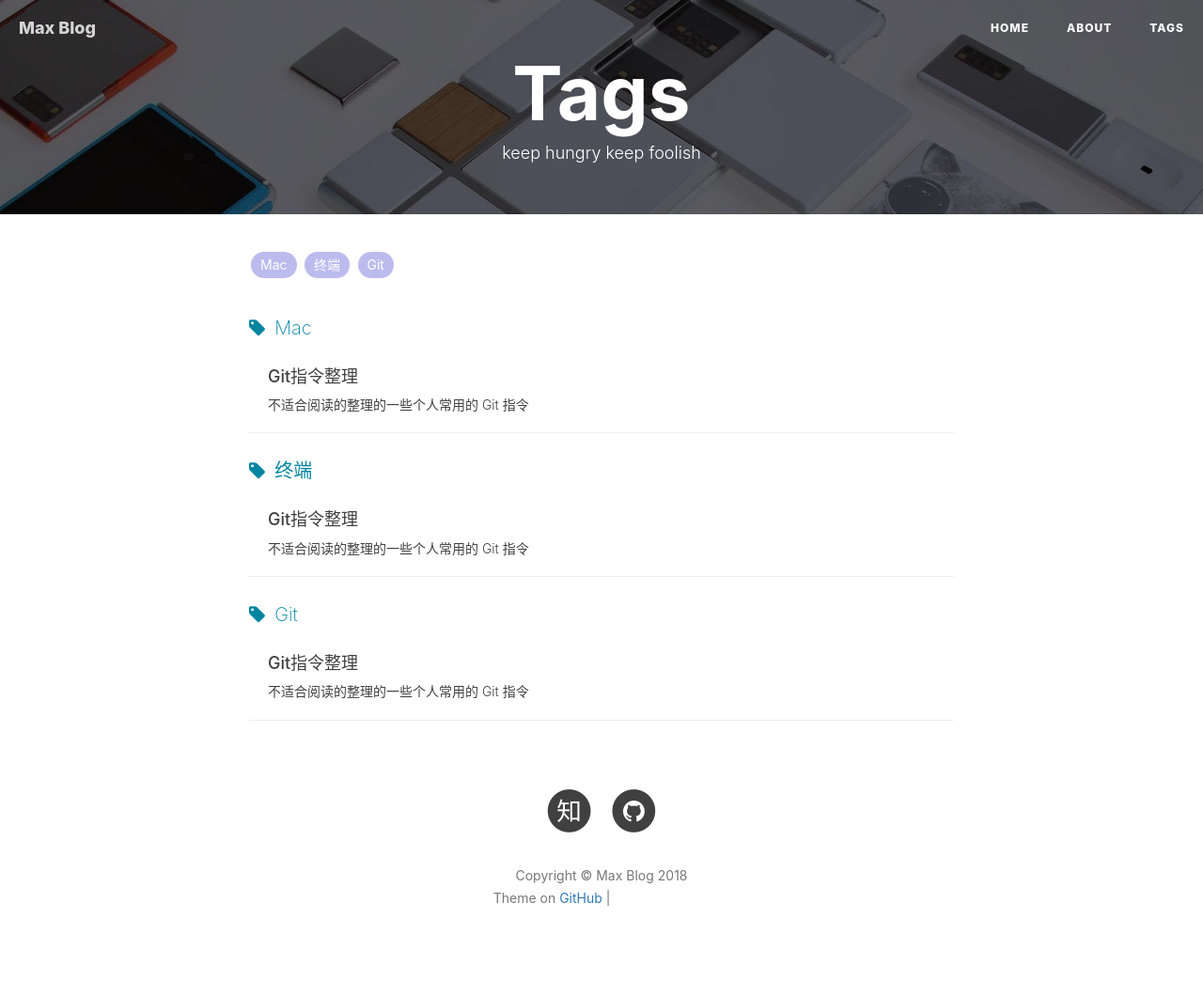
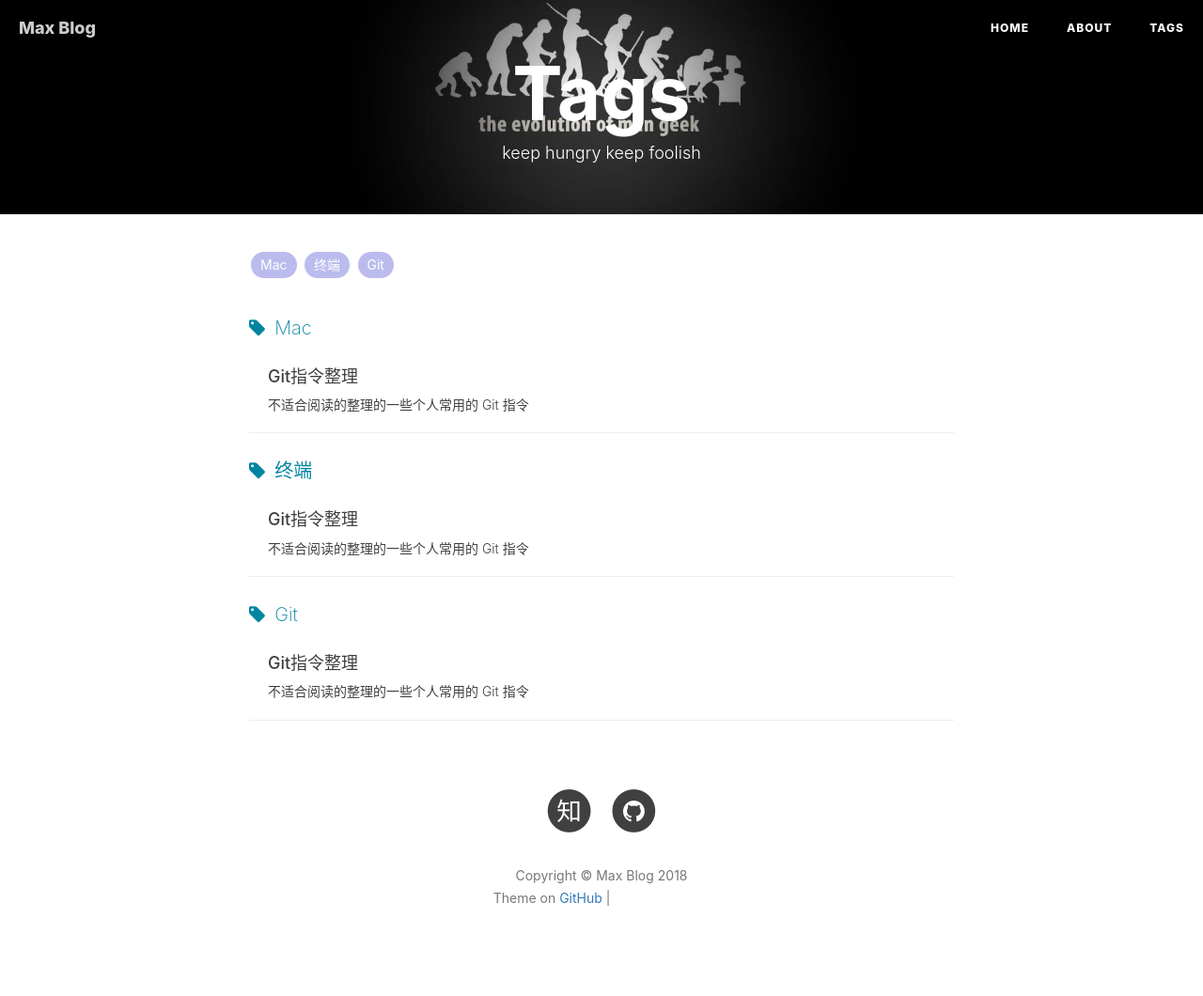
Before and after one commit to VVViy/VVViy.github.io, a Jekyll site: the page built from tags.html, in a window 1280 px wide. Shown: the whole page at 94% size. Built offline with Jekyll 4.4.1, drawn with Linux system fonts in a browser that asks for light colours; nearby versions of some CDN libraries; comment, search, counter and statistics services are not loaded; grey boxes are pictures that could not be loaded.

Commit message:
change tag page img

```diff
--- a/tags.html
+++ b/tags.html
@@ -2,7 +2,7 @@
 title: Tags
 layout: default
 description: keep hungry keep foolish
-header-img: "img/tag-bg.jpg"
+header-img: "img/blog-bg-geek.jpg"
 ---
 
 <!-- Page Header -->
```
